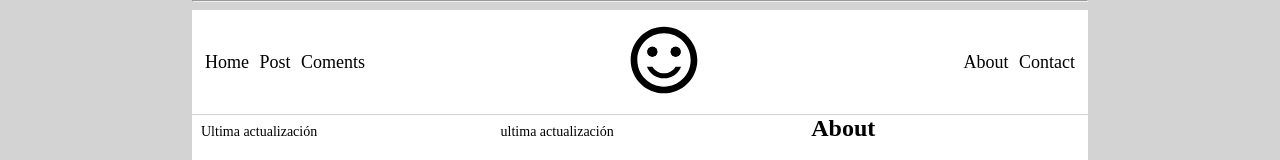
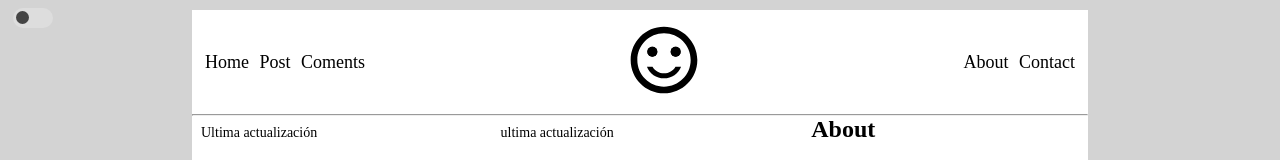
Before and after one commit to Janegro09/utn-fullstack-react, a plain HTML site: page tp4/index.html in a window 1280 px wide. Shown: the top 160 px of the page. Drawn offline with Linux system fonts and the light colour scheme.

Commit message:
se suben correcciones de vistas

```diff
--- /dev/null
+++ b/tp4/css/styles-darkMode.css
@@ -0,0 +1,62 @@
+.switch {
+    position: fixed;
+    top: 1%;
+    left: 1%;
+    display: inline-block;
+    width: 40px;
+    height: 20px;
+}
+
+.switch input {
+    opacity: 0;
+    width: 0;
+    height: 0;
+}
+
+.slider {
+    position: absolute;
+    cursor: pointer;
+    top: 0;
+    left: 0;
+    right: 0;
+    bottom: 0;
+    background-color: #ddd;
+    -webkit-transition: .4s;
+    transition: .4s;
+    padding-left: 2px;
+}
+
+.slider:before {
+    position: absolute;
+    content: "";
+    height: 13px;
+    width: 13px;
+    left: 3px;
+    bottom: 4px;
+    background-color:#444;
+    -webkit-transition: .4s;
+    transition: .4s;
+}
+
+input:checked + .slider {
+    background-color: white;
+}
+
+/* input:focus + .slider {
+    box-shadow: 0 0 1px #444;
+} */
+
+input:checked + .slider:before {
+    -webkit-transform: translateX(20px);
+    -ms-transform: translateX(20px);
+    transform: translateX(20px);
+}
+/* Rounded sliders */
+.slider.round {
+    border-radius: 34px;
+    color: #333;
+}
+
+.slider.round:before {
+    border-radius: 50%;
+}
--- a/tp4/css/styles-navbar.css
+++ b/tp4/css/styles-navbar.css
@@ -5,20 +5,20 @@
     background-color: white;
     align-items: center;
     margin: 10px 0 0;
-    position: fixed;
-    width: 70%;
+}
+header{
+    position: sticky;
+    top: -2px;
 }
 .menu a{
     text-decoration: none;
-    padding: 0 3px;
+    padding: 25px 3px;
 }
 .menu a:visited{
     color: #000;
 }
 .menu a:hover{
     background-color: lightgray;
-    padding-top: 25px;
-    padding-bottom: 25px;
     border-radius: 2px;
 }
 .menu{
@@ -32,3 +32,11 @@
 .izq{
     justify-content: left;
 }
+.imagen:hover{
+    transition: .5s;
+    transform:rotate(360deg);
+}
+.imagen{
+    cursor: pointer;
+    transition: .75s;
+}
--- a/tp4/css/styles.css
+++ b/tp4/css/styles.css
@@ -9,7 +9,6 @@
     display: flex;
     flex-direction: row;
     background-color: #FFF;
-    margin-top: 113px;
 }
 .imagen img{
     width: 80px;
@@ -24,9 +23,16 @@
 }
 
 article{
+    cursor: pointer;
     padding: 8px;
     margin: 1px;
     display: inline-block;
+    transition: .5s;
+}
+article:hover{
+    transition: .5s;
+    background: rgba(0, 0, 0, 0.699);
+    color: white;
 }
 article p{
     text-align: center;
--- a/tp4/index.html
+++ b/tp4/index.html
@@ -6,9 +6,15 @@
     <meta name="viewport" content="width=device-width, initial-scale=1.0">
     <link rel="stylesheet" href="css/styles.css">
     <link rel="stylesheet" href="css/styles-navbar.css">
+    <link rel="stylesheet" href="css/styles-darkMode.css">
     <title>Unidad 4 - Modulo 1</title>
 </head>
 <body>
+<label class="switch">
+    <input type="checkbox" onclick="cambiarDarkMode()">
+    <span class="slider round"></span>
+</label>
+<header>
     <div class="navbar">
         <div class="menu der">
             <a href="">Home</a>
@@ -24,6 +30,7 @@
         </div>
     </div>
     <hr>
+</header>
 <div class="container-text">
 <div class="articulos">
     <article>
@@ -113,5 +120,13 @@
             <a href=""> Suscribe to our Newsletter</a></h1>
             <p>Lorem ipsum dolor sit amet consectetur adipisicing elit. Adipisci, nobis.</p>
         </footer>
+        <script>
+    let valor=false;
+    const cambiarDarkMode = () => {
+        console.log(valor);
+        valor=!valor;
+        console.log(valor);
+    }
+</script>
 </body>
 </html>
```
Lines whose indentation alone changed are shown as unchanged.
